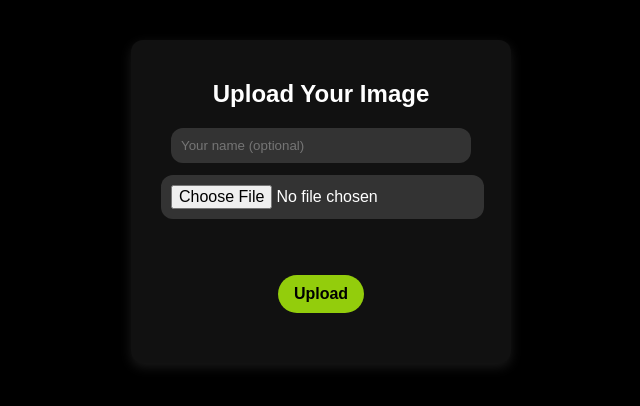
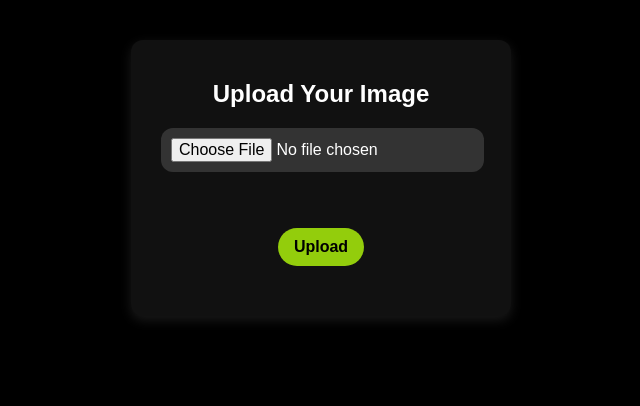
Before and after one commit to boothd1summit-image-uploader/landing-page, a plain HTML site: page index.html in a window 1280 px wide. Shown: the whole page, without its empty margins (319-959 px from the left). Drawn offline with Linux system fonts and the light colour scheme.

Commit message:
Update index.html

```diff
--- a/index.html
+++ b/index.html
@@ -19,7 +19,6 @@
 
   <div class="container">
     <h2>Upload Your Image</h2>
-    <input id="usernameInput" placeholder="Your name (optional)" />
     <input type="file" id="fileInput" accept="image/*"><br><br>
     <button onclick="uploadImage()">Upload</button>
     <p id="status"></p>
```
